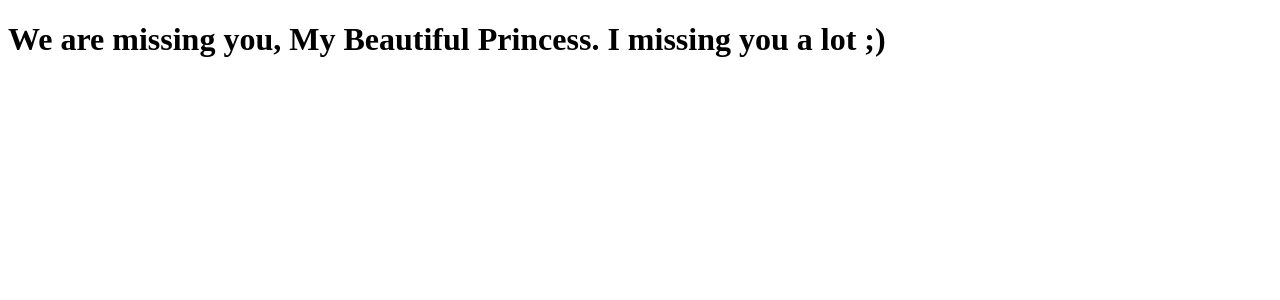
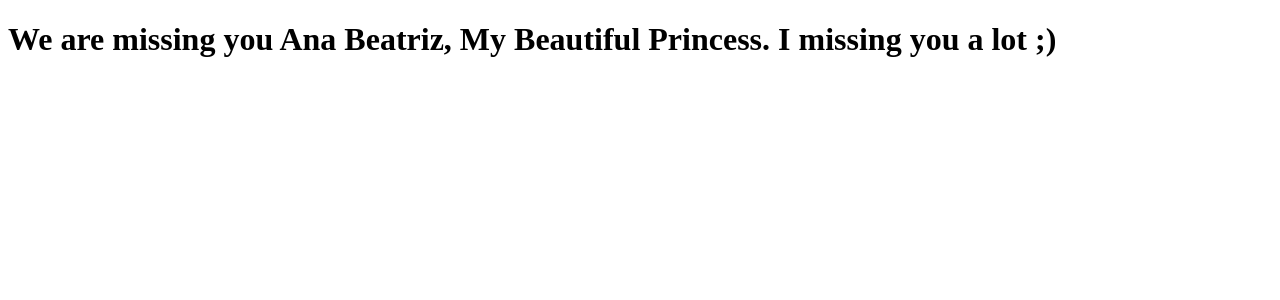
Before and after one commit to RobertoTabosa/clone-tabnews, a Next.js app: page / in a window 1280 px wide. Shown: the top 300 px of the page. Built offline with nearby package versions, Linux system fonts and the light colour scheme.

Commit message:
Changing sentence

```diff
--- a/pages/index.js
+++ b/pages/index.js
@@ -1,6 +1,9 @@
 function Home() {
   return (
-    <h1>We are missing you, My Beautiful Princess. I missing you a lot ;)</h1>
+    <h1>
+      We are missing you Ana Beatriz, My Beautiful Princess. I missing you a lot
+      ;)
+    </h1>
   );
 }
 export default Home;
```
Also changed, not shown: decode.js (added, +7 -0 lines), 1 other file (tests, documents, lock files or other folders).
